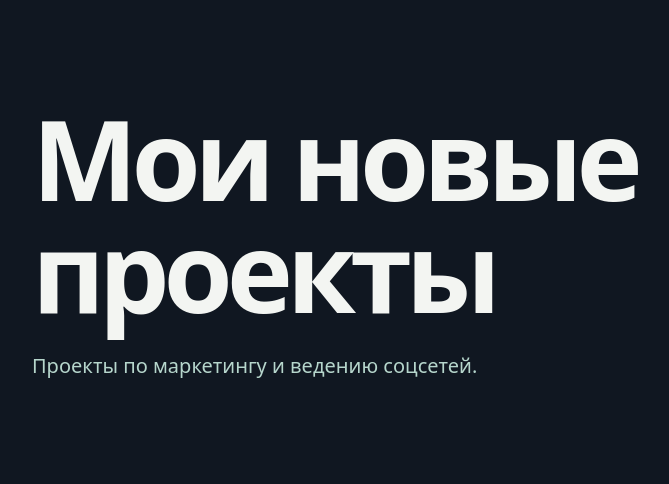
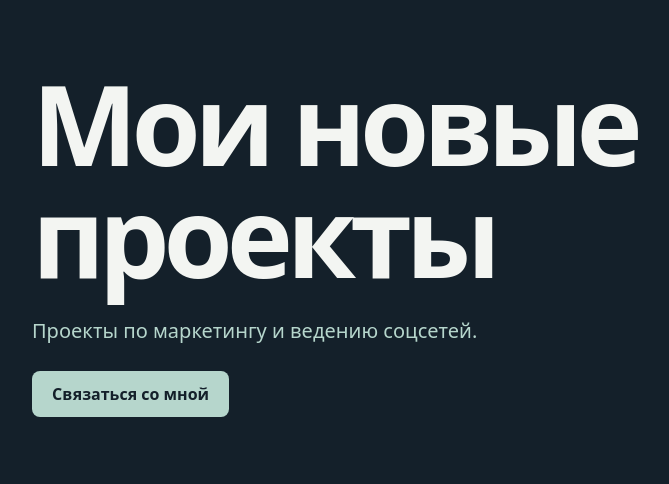
Before and after one commit to Zu7777/my-site, a plain HTML site: page index.html in a window 1280 px wide. Shown: the part 158-642 px from the top of the page, without its empty margins (144-813 px from the left). Drawn offline with Linux system fonts and the light colour scheme.

Commit message:
Add email contact button and update page background

```diff
--- a/index.html
+++ b/index.html
@@ -10,6 +10,7 @@
   <main>
     <h1>Мои новые проекты</h1>
     <p>Проекты по маркетингу и ведению соцсетей.</p>
+    <a class="contact-button" href="mailto:zuzu198234@gmail.com">Связаться со мной</a>
   </main>
 </body>
 </html>
--- a/styles.css
+++ b/styles.css
@@ -1,7 +1,7 @@
 :root {
   color-scheme: dark;
   font-family: system-ui, sans-serif;
-  background: #101721;
+  background: #14202A;
   color: #f3f5f2;
 }
 
@@ -32,3 +32,23 @@ p {
   font-size: clamp(1rem, 2.5vw, 1.25rem);
   line-height: 1.6;
 }
+
+.contact-button {
+  display: inline-block;
+  margin-top: 1.5rem;
+  padding: 0.75rem 1.25rem;
+  border-radius: 0.5rem;
+  background: #b6d6cc;
+  color: #14202A;
+  font-weight: 600;
+  text-decoration: none;
+}
+
+.contact-button:hover {
+  text-decoration: underline;
+}
+
+.contact-button:focus-visible {
+  outline: 2px solid #f3f5f2;
+  outline-offset: 4px;
+}
```
